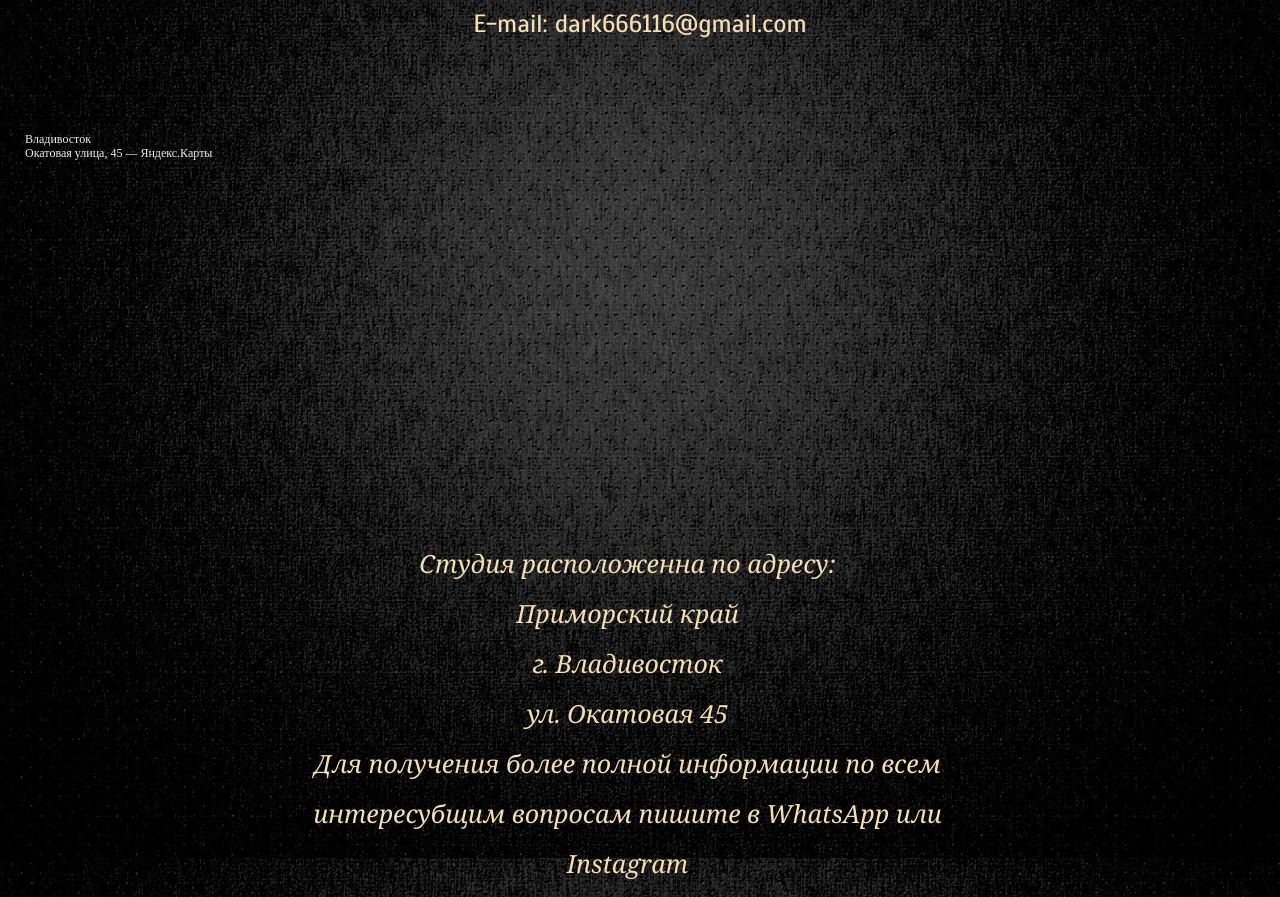
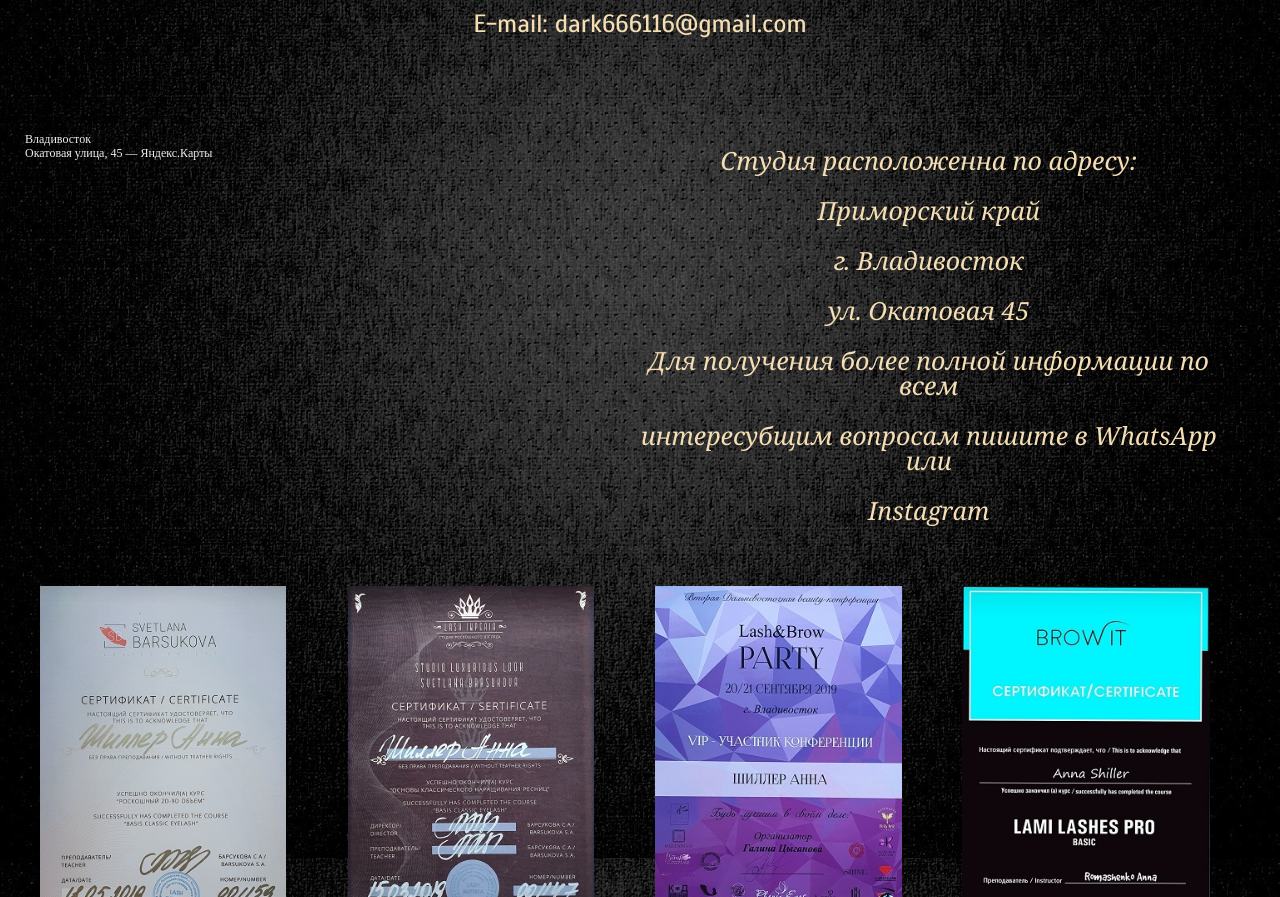
Before and after one commit to Sergey-Loboda87/FOX_LASHES_VDK, a plain HTML site: page index.html in a window 1280 px wide. Shown: the part 3514-4411 px from the top of the page. Drawn offline with nearby package versions, Linux system fonts and the light colour scheme.

Commit message:
first commit 1

```diff
--- a/css/style.css
+++ b/css/style.css
@@ -380,7 +380,7 @@ background-color: #fff;
 
 .contacts__items{
     display: grid;
-    grid-template-columns: repeat(1, 100%);
+    grid-template-columns: repeat(2, 50%);
     padding: 25px;
 }
 
@@ -409,7 +409,6 @@ background-color: #fff;
 .inform__sert{
     padding: 10px;
     display: grid;
-
     grid-template-columns: repeat(auto-fit, minmax(150px, 1fr));
 }
 .sert{
```
